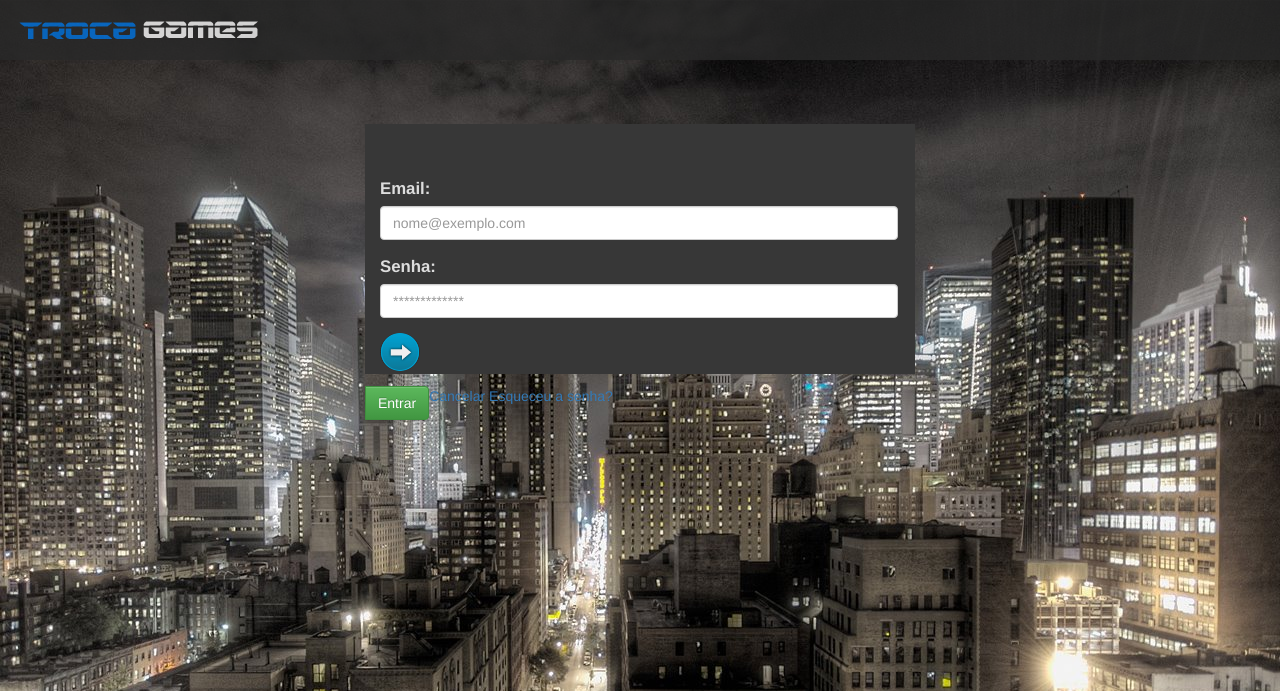
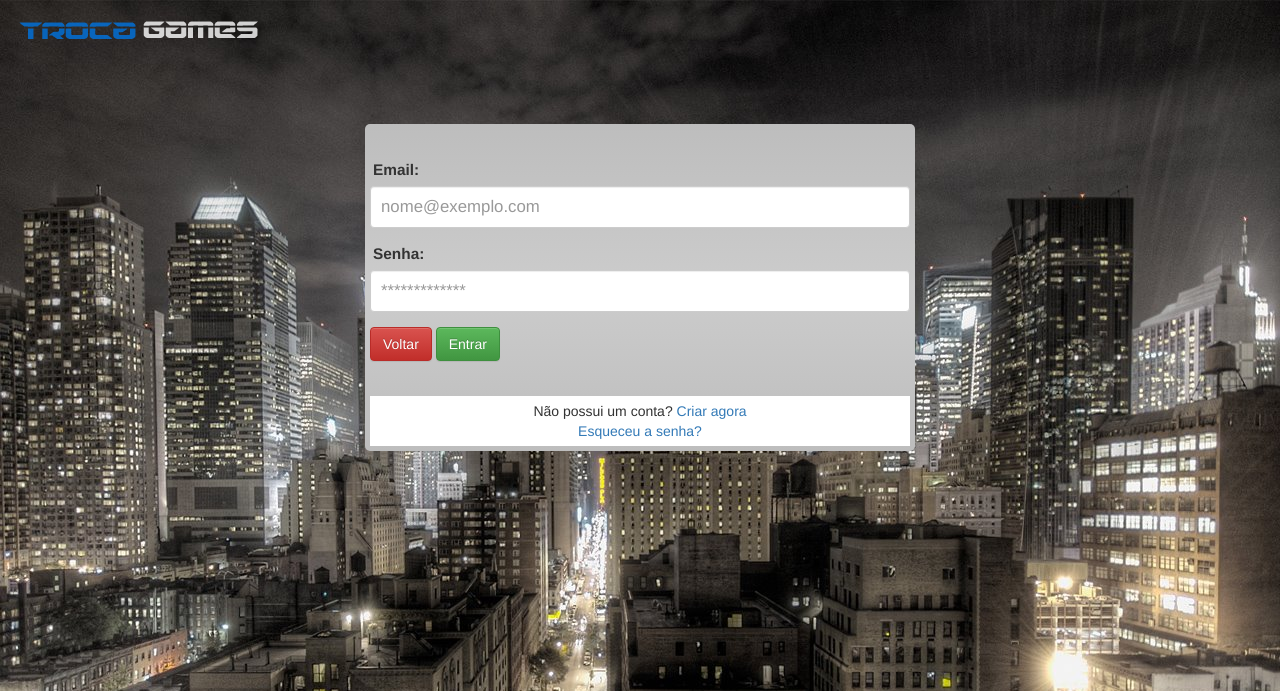
Before and after one commit to Rafael159/Troca-Jogos, a PHP site: page /login/logar.php in a window 1280 px wide. Shown: the top 691 px of the page. Run offline with PHP 8.4, Linux system fonts and the light colour scheme.

Commit message:
Jogos - Usuários
+acrescentado pesquisa dinâmica nas funções
+corrigido pesquisa dos jogos
+finalizado layout e respostas de "Recuperação de senha"

```diff
--- a/ajax_refresh.php
+++ b/ajax_refresh.php
@@ -6,7 +6,7 @@
 
 	$jogo = new Jogos();
 	$jogo->setNome($keyword);
-	$lista = $jogo->listarJogo();
+	$lista = $jogo->listarJogo(array('jogo'=>$keyword));
 
 	$retorno = array();
 	foreach ($lista as $rs) {
--- a/anotações/buscar.php
+++ b/anotações/buscar.php
@@ -9,12 +9,12 @@
 	$console = new Categorias();
 
 	$pesq = strip_tags($_GET['pesquisa']);
-    $jogo = $jogos->listarJogo($pesq);
+    $jogo = $jogos->listarJogo(array('jogo'=>$pesq));
 
     $contarProdutos = count($jogo);
     if($contarProdutos != 0){?>
 
-	<span id='num_jogos' style='display='none''><?php $contarProdutos;?></span>
+	<span id='num_jogos' style='display=none'><?php $contarProdutos;?></span>
     <?php
     foreach($jogo as $exibeJogo): // buscar informações do jogo
 
--- a/classes/Usuarios.class.php
+++ b/classes/Usuarios.class.php
@@ -177,13 +177,12 @@ class Usuarios extends Crud{
 	//exibir registro individual por EMAIL
 	public function findEmail($queries = array()){
 
-
 		$id = (array_key_exists("id_user", $queries)) ? $queries['id_user'] : '';
 		$email = (array_key_exists("email", $queries)) ? $queries['email'] : '';
 
 		$_where = array();
 		if($id) array_push($_where, " id_user = $id ");
-		if($email) array_push($_where, " emailTJ = '$email' ");
+		if($email) array_push($_where, " emailTJ = :email ");
 
 		$w = '';
 		if(sizeof($_where) > 0){
@@ -199,7 +198,7 @@ class Usuarios extends Crud{
 		$sql  = "SELECT * FROM $this->table $where $w";
 
 		$stmt = @BD::conn()->prepare($sql);
-		$stmt->bindParam(':email',$this->email);
+		if($email) $stmt->bindParam(':email', $email);
 		$stmt->execute();
 		return $stmt->fetchAll();
 	}
--- a/game/game.php
+++ b/game/game.php
@@ -59,7 +59,6 @@
 				$_data=$usuarios->getNameByID($valor->id_gamer);//nome do dono do jogo
 
 		?>
-		<span class="nome-jogo"><?php echo strtoupper($valor->n_jogo)?> - <?php echo strtoupper($valor->nome_console)?></h4></span>
 		<div id="conteudo-jogos">
 			<div class="left-jogo">
 				<img src="imagens/<?php echo str_replace(' ', '', strtolower($valor->nome_console))?>/<?php echo $valor->imagem?>" alt="<?php echo $valor->n_jogo?>" class="img_jogo"/>
@@ -83,6 +82,7 @@
 				<div class="btn-botao btnShare"><a href="#">Compartilhar para ajudar</a></div>
 			</div>
 			<div class="right-jogo">
+			<span class="nome-jogo"><?php echo strtoupper($valor->n_jogo)?> - <?php echo strtoupper($valor->nome_console)?></h4></span>
 				<fieldset>
 					<label>Dono do jogo : <span class="owner-name"><?php echo (isset($_data[0]) && $_data[0]) ? $_data[0] : ''?></span></label>
 				</fieldset>
--- a/header.php
+++ b/header.php
@@ -57,5 +57,5 @@
 </div>
 <script type="text/javascript" src="js/jquery.js"></script>
 <script type="text/javascript" src="js/funcoes.js"></script>
-<script type="text/javascript" src="js/events.js"></script><!--Buscar os produtos pelo nome digitado-->
+<script type="text/javascript" src="js/events.js"></script>
 <script type="text/javascript" src="js/global.js"></script>
--- a/js/funcoes.js
+++ b/js/funcoes.js
@@ -22,12 +22,14 @@ $(document).ready(function (){
 	}
 
 	/*ENVIAR EMAIL E SENHA PARA LOGAR AO SITE*/
-	$("#btn-logar").bind('click',function () {
+	$("#btn-logar").bind('click',function (ev) {
+		ev.preventDefault();
 		frm = $('#form-acesso');//formulário de login
 		logar_user(frm, 1, 'login/verifica.php', 'admin/','users/');
 	});
 
-	$("#btn_enviar").bind('click',function () {
+	$("#btn_enviar").bind('click',function (ev) {
+		ev.preventDefault();
 		frm = $('#form-logar');//formulário de login
 		logar_user(frm, 2, 'verifica.php', '../admin/', '../users/');
 	});
--- a/js/global.js
+++ b/js/global.js
@@ -38,7 +38,6 @@ function pesquisarjogo(){
 
 $('.categoria .filterConsole').on('change', function(e){
 	e.preventDefault();
-	//valor = $("#box_pesquisa #id_pesquisa").val();
 
 	if($(this).is(':checked')){
 		$(this).parent().parent().parent().addClass('filtro-actived');
@@ -94,7 +93,6 @@ function list_games(key, jogo_lista){
      		if(data.length > 0){
      			var linha = '';
      			$.each(data, function(chave, dados){
-	        		//alert(dados.jogo);
 	        		/*criar */
 	        		linha += "<li class='autoJogo' onclick='set_item(\""+dados.jogo+' - '+ dados.console + "\")'><img src='game/imagens/"+dados.consolesemEspaco+"/"+dados.imagem+"'/><h3 class='title-game'>"+ slice_string(dados.jogo) + ' - ' + dados.console + "</h3></li>";
         		});
--- a/js/script_recover.js
+++ b/js/script_recover.js
@@ -4,7 +4,7 @@ $(document).ready(function(){
         ev.preventDefault();
 
         email = $('input[name=email_recover]').val();
-       //alert(email.length);
+
         if(email.length > 0){
 
             $.ajax({
@@ -29,7 +29,7 @@ $(document).ready(function(){
 
             }, 'jSON');
         }else{
-            $('#return_msg').text('Informe um e-mail válido');
+            $('#return_msg').removeClass('alert-success').addClass('alert-danger').html('Informe um email').fadeIn();
         }
     });
 
--- a/login/css/layout.css
+++ b/login/css/layout.css
@@ -7,23 +7,22 @@ body{
 }
 body #top{
 	width: 100%;
-	background: #292929;
+	background: transparent;
 	height: 60px;
 	opacity: 0.8;
 }
 body #top img{margin-left: 15px;}
 body #top img{margin-left: 15px;}
+
 #box_logar{
 	width: 550px;
-		height: 250px;
-		background: #373737;
+    background-image: linear-gradient(to bottom, #bdbdbd, #ccc, #bdbdbd);
     margin: 5% auto;
+    border-radius: 5px;
+    padding: 5px;
 }
 #box_logar form{
-		height:100px;
-		margin-top:53px;
-		position:absolute;
-		width:548px;
+	margin-top: 30px;
 }
 #box_logar form p{
 	width: 100%;
@@ -32,7 +31,7 @@ body #top img{margin-left: 15px;}
 }
 #box_logar form p label{
 	font:14px Arial,helvetica,sans-serif;
-		color: #fff;
+	color: #333333;
 	margin-right: 15px;
 	margin-top: 5px;
 	display: inline-table;
@@ -53,34 +52,44 @@ body #top img{margin-left: 15px;}
 	margin-top:-30px;
 	display: inline-block;
 }
+.field-signin{
+	padding: 20px 10px !important;
+    font-size: 1.2em !important;
+}
+.box-create-account{
+	width: 100%;
+    text-align: center;
+    background: #fff;
+    display: inline-block;
+	margin-top: 20px;
+	padding: 5px 0px;
+}
 	#links-login{
 		position: relative;
 
 	}
 #result{
-		width: 100%;
-		padding: 5px 0 5px 2px;
-		background: #a80000;
-		font: 15px Arial,helvetica,sans-serif;
-		color:#fff;
 	display: none;
 	text-align: center;
+	margin-bottom: 0px !important;
 }
 .title-create-account{
-	color:#dddddd;
-	font-size: 1.2em;
+	color: #333;
+    font-size: 1.1em;
+    margin-left: 3px;
 }
 .nopadding{
 	margin: 0px !important;
 	padding: 0px !important;
 }
+
 /*Recuperar senha*/
 #boxRecover{
 	width: 500px;
-    background-color: #dddddd;
     padding: 10px;
     margin: 5% auto;
-    border-radius: 10px;
+	border-radius: 5px;
+    background-image: linear-gradient(to bottom, #bdbdbd, #ccc, #bdbdbd);
 }
 #return_msg, #btn-back{
 	display: none;
--- a/login/logar.php
+++ b/login/logar.php
@@ -15,24 +15,27 @@
 	<div class="row nopadding">
 		<div class="control-form" id="box_logar">
 			<form method="POST" action="" name="form-acesso" class="form-acesso" id="form-logar">
+				<div class="row">
 					<div class="form-group col-lg-12 col-md-12 col-sm-12 col-xs-12">
 						<label for="email_login" class="title-create-account">Email:</label>
-					<input type="text" name="email" id="email" placeholder="nome@exemplo.com" class="form-control"/>
+						<input type="text" name="email" id="email" placeholder="nome@exemplo.com" class="form-control field-signin"/>
 					</div>
 					<div class="form-group col-lg-12 col-md-12 col-sm-12 col-xs-12">
 						<label for="senha_login" class="title-create-account">Senha:</label>
-					<input type="password" name="senha" id="senha" placeholder="*************" class="form-control"/>
+						<input type="password" name="senha" id="senha" placeholder="*************" class="form-control field-signin"/>
 					</div>
 					<div class="form-group col-lg-12 col-md-12 col-sm-12 col-xs-12">
-					<img src="img/seta.png" id="btn_enviar"/></button>
+						<a href="../index.php" class="btn btn-danger" id="btn-voltar">Voltar</a>
+						<button class="btn btn-success" name="btn-recover" id="btn_enviar">Entrar</button>
 					</div>
-				<div class="btn-group">
-					<a href="../index.php">Cancelar</a>
-					<a href="#user-cadastrar">Esqueceu a senha?</a>
-					<button class="btn btn-success" id="btn_enviar">Entrar</button>
 				</div>
-				<div id="result"></div>
+				<div class="alert alert-danger" id="result"></div>
 			</form>
+			<div class="box-create-account">
+				<span>Não possui um conta? <a href="../cadastro.php">Criar agora</a></span><br>
+
+				<span><a href="../login/recoverpass.php">Esqueceu a senha?</a></span>
+			</div>
 		</div>
 	</div>
 	<!--CHAMADA JAVASCRIPT-->
--- a/login/recoverpass.php
+++ b/login/recoverpass.php
@@ -20,7 +20,7 @@
                     <label class="col-lg-12" class="lbl_info">Informe o e-mail cadastrado no site</label>
                     <div class="form-group col-lg-12 col-md-12 col-sm-12 col-xs-12">
                         <label for="email_recover" class="lbl_info">Email:</label>
-                        <input type="text" name="email_recover" id="email_recover" placeholder="nome@exemplo.com" class="form-control"/>
+                        <input type="text" name="email_recover" id="email_recover" placeholder="nome@exemplo.com" class="form-control" required/>
                     </div>
                     <div class="form-group col-lg-12 col-md-12 col-sm-12 col-xs-12">
                         <a href="../index.php" class="btn btn-danger" id="btn-voltar">Voltar</a>
```
Also changed, not shown: cadastro.php (+6 -6 lines), classes/Jogos.class.php (+18 -2 lines), css/cadastro.css (+11 -21 lines), game/css/games.css (+15 -13 lines), js/events.js (+6 -3 lines), login/verifica.php (+8 -1 lines), pesquisa.php (+8 -10 lines). Lines whose indentation alone changed are shown as unchanged.
